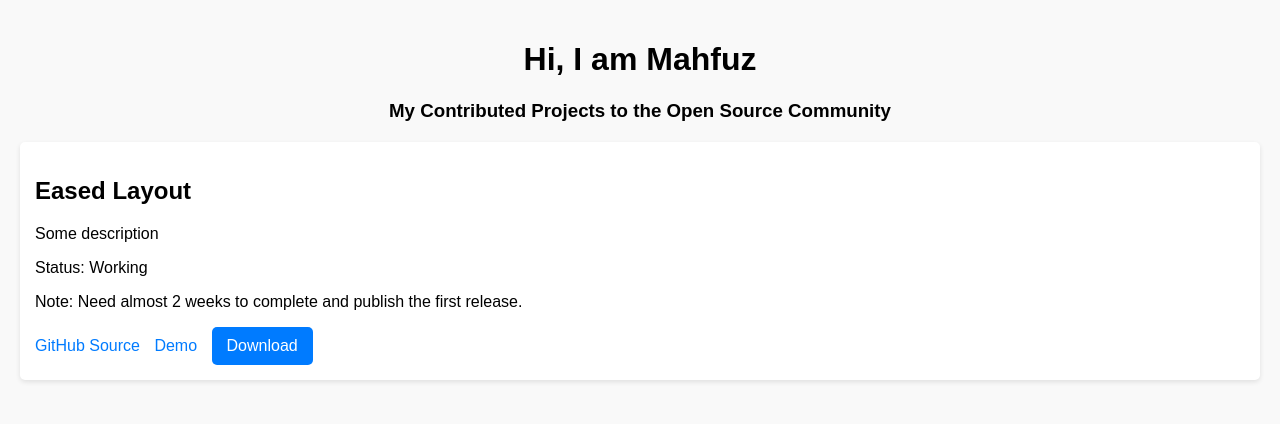
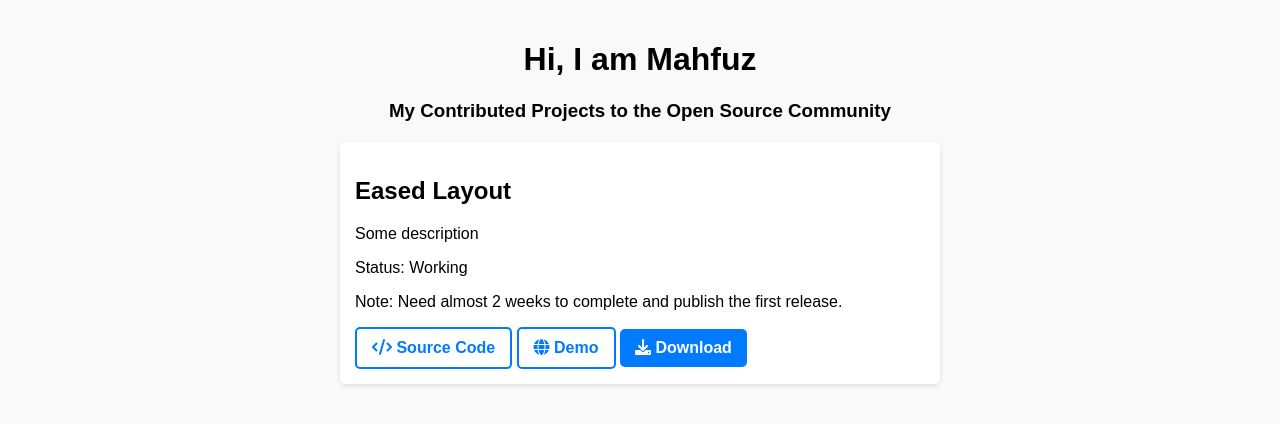
Before and after one commit to mahfuz225bd/mahfuz225bd.github.io, a plain HTML site: page index.html in a window 1280 px wide. Drawn offline with Linux system fonts and the light colour scheme.

Commit message:
styled button + added icons to button

```diff
--- a/index.html
+++ b/index.html
@@ -11,43 +11,67 @@
             padding: 20px;
             background-color: #f9f9f9;
         }
+
         header {
             text-align: center;
             margin-bottom: 20px;
         }
+
         main {
             display: flex;
             flex-direction: column;
             gap: 20px;
+            width: 100%;
+            max-width: 600px;
+            margin: 0 auto;
         }
+
         article {
             background: white;
             border-radius: 5px;
-            box-shadow: 0 2px 5px rgba(0,0,0,0.1);
+            box-shadow: 0 2px 5px rgba(0, 0, 0, 0.1);
             padding: 15px;
         }
-        a {
+
+        .button {
             display: inline-block;
-            margin-right: 10px;
+            font-weight: bold;
+            padding: 10px 15px;
+            border-radius: 5px;
             text-decoration: none;
-            color: #007bff;
+            text-align: center;
+            transition: all 0.3s ease;
         }
-        a:hover {
-            text-decoration: underline;
-        }
-        .button {
-            padding: 10px 15px;
+
+        .button-default {
             color: white;
             background-color: #007bff;
             border: none;
-            border-radius: 5px;
-            text-decoration: none;
-            display: inline-block;
         }
-        .button:hover {
+
+        .button-default:hover {
             background-color: #0056b3;
         }
+
+        .button-bordered {
+            color: #007bff;
+            background-color: transparent;
+            border: 2px solid #007bff;
+        }
+
+        .button-bordered:hover {
+            background-color: #007bff;
+            color: white;
+        }
+
+        @media (max-width: 768px) {
+            main {
+                width: 100%; /* Full width for smaller screens */
+                max-width: 100%; /* Ensure it doesn't exceed screen width */
+            }
+        }
     </style>
+    <link href="https://cdnjs.cloudflare.com/ajax/libs/font-awesome/6.0.0-beta3/css/all.min.css" rel="stylesheet">
 </head>
 <body>
 
@@ -61,10 +85,16 @@
         <h2>Eased Layout</h2>
         <p>Some description</p>
         <p>Status: Working</p>
-		<p>Note: Need almost 2 weeks to complete and publish the first release.</p>
-        <a href="https://github.com/yourusername/project1" target="_blank">GitHub Source</a>
-        <a href="https://your-demo-link.com" target="_blank">Demo</a>
-        <a href="https://github.com/yourusername/project1/archive/refs/heads/main.zip" class="button">Download</a>
+        <p>Note: Need almost 2 weeks to complete and publish the first release.</p>
+        <a href="https://github.com/yourusername/project1" target="_blank" class="button button-bordered">
+    <i class="fa-solid fa-code"></i> Source Code
+</a>
+<a href="https://your-demo-link.com" target="_blank" class="button button-bordered">
+    <i class="fa-solid fa-globe"></i> Demo
+</a>
+<a href="https://github.com/yourusername/project1/archive/refs/heads/main.zip" class="button button-default">
+    <i class="fa fa-download"></i> Download
+</a>
     </article>
 </main>
 
```
